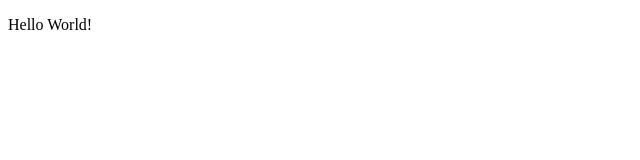
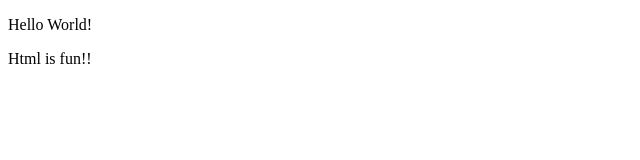
Before and after one commit to OmPrakash438/HTML, a plain HTML site: page index.html in a window 1280 px wide. Shown: the full height of the page, 0-640 px from the left. Drawn offline with Linux system fonts and the light colour scheme.

Commit message:
Added Comments

```diff
--- a/index.html
+++ b/index.html
@@ -6,6 +6,8 @@
     <title>My First Page</title>
 </head>
 <body>
+    <!-- Added comment!-->
     <p>Hello World!</p>
+    <p>Html is fun!!</p>
 </body>
 </html>
```
